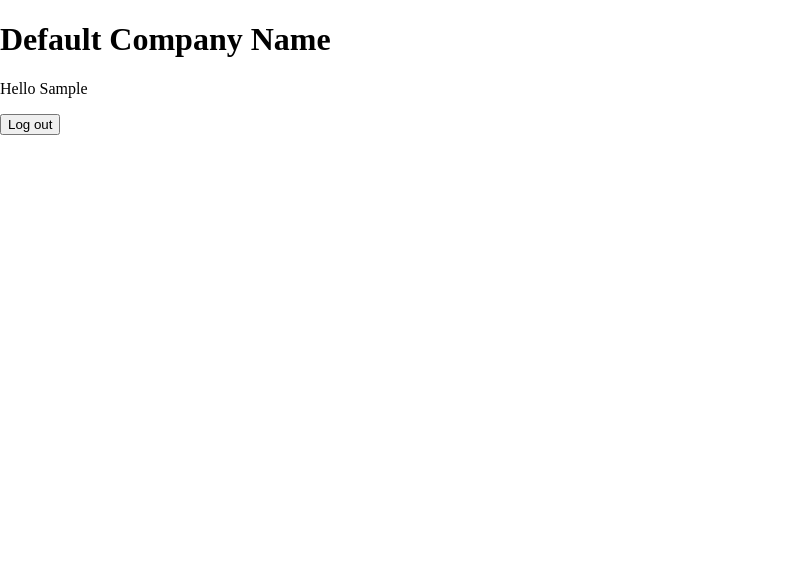
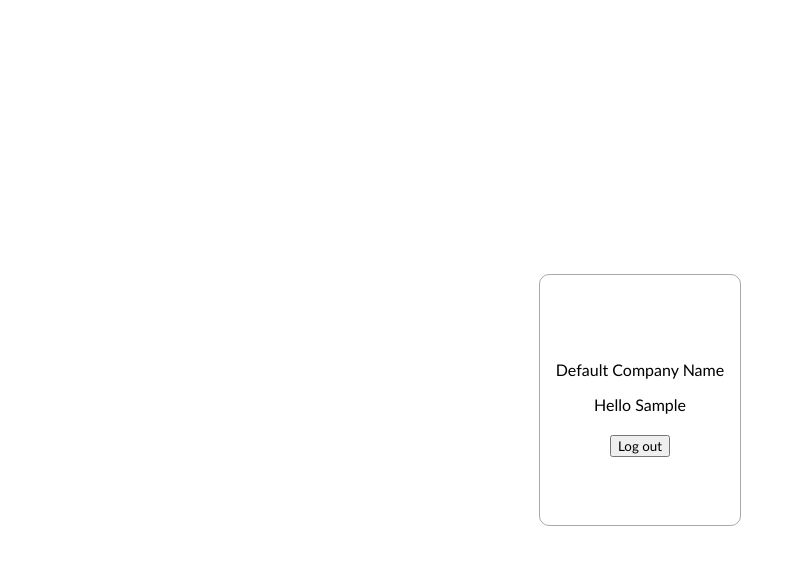
Before and after one commit to a-taranenko/myt, a React (Create React App) app: page / in a window 1280 px wide. Both pictures are taken after typing "Sample", "Sample123" into the empty fields and a click on the button "Log In". Shown: the top 564 px of the page, without its empty margins (0-804 px from the left). Built offline with nearby package versions, Linux system fonts and the light colour scheme.

Commit message:
Added some styling to Main

```diff
--- a/src/Main.js
+++ b/src/Main.js
@@ -1,4 +1,5 @@
 import React, {Component} from 'react'
+import './styling/Main.css'
 
 class Main extends Component {
   constructor(props) {
@@ -30,10 +31,12 @@ class Main extends Component {
 
   render() {
     return (
-      <div className="main">
-        <h1>{this.state.companyName}</h1>
-        <p>Hello {this.props.username}</p>
-        <button onClick={this.props.logout}>Log out</button>
+      <div className="main-container">
+        <div className="content-container">
+          <p>{this.state.companyName}</p>
+          <p>Hello {this.props.username}</p>
+          <button id="logout-button" onClick={this.props.logout}>Log out</button>
+        </div>
       </div>
     )
   }
--- a/src/styling/LogIn.css
+++ b/src/styling/LogIn.css
@@ -1,14 +1,13 @@
 div.login-container {
   display: table;
   text-align: center;
-  border-style: solid;
-  border-width: 0px;
+  border: 0px solid;
   position: fixed;
   height: 150px;
   width: 160px;
   top: 50%;
   left: 50%;
-  margin-top: -150px;
+  margin-top: -75px;
   margin-left: -80px;
 }
 
--- a/src/styling/Main.css
+++ b/src/styling/Main.css
@@ -0,0 +1,24 @@
+div.main-container {
+  display: table;
+  text-align: center;
+  border: 1px solid darkgray;
+  border-radius: 10px;
+  position: fixed;
+  height: 250px;
+  width: 200px;
+  top: 50%;
+  left: 50%;
+  margin-top: -126px;
+  margin-left: -101px;
+}
+
+div.content-container {
+  display: table-cell;
+  vertical-align: middle;
+  font-family: 'Gill Sans', 'Gill Sans MT', Calibri, 'Trebuchet MS', sans-serif;
+}
+
+#logout-button {
+  margin-top: 5px;
+  font-family: 'Gill Sans', 'Gill Sans MT', Calibri, 'Trebuchet MS', sans-serif;
+}
```
